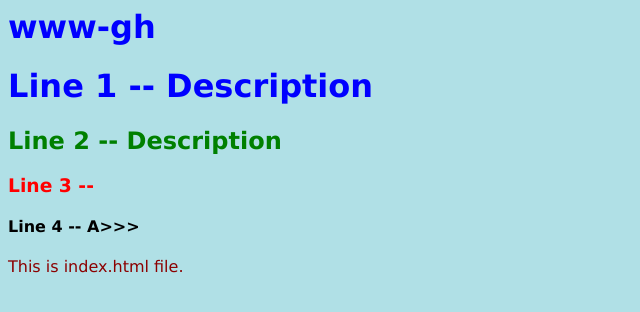
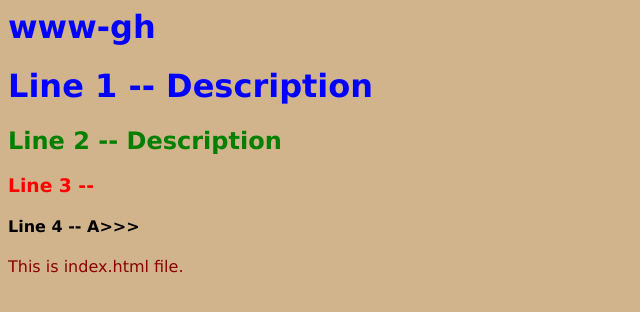
Before and after one commit to rana8086/www-gh, a plain HTML site: page index.html in a window 1280 px wide. Shown: the whole page, without its empty margins (0-640 px from the left). Drawn offline with Linux system fonts and the light colour scheme.

Commit message:
updated body color

```diff
--- a/index.html
+++ b/index.html
@@ -4,7 +4,7 @@
 <title>www-gh</title>
 <style>
 body {
-background-color: powderblue;
+background-color: tan;
 }
 </style>
 <link rel="stylesheet" href="styles.css">
```
